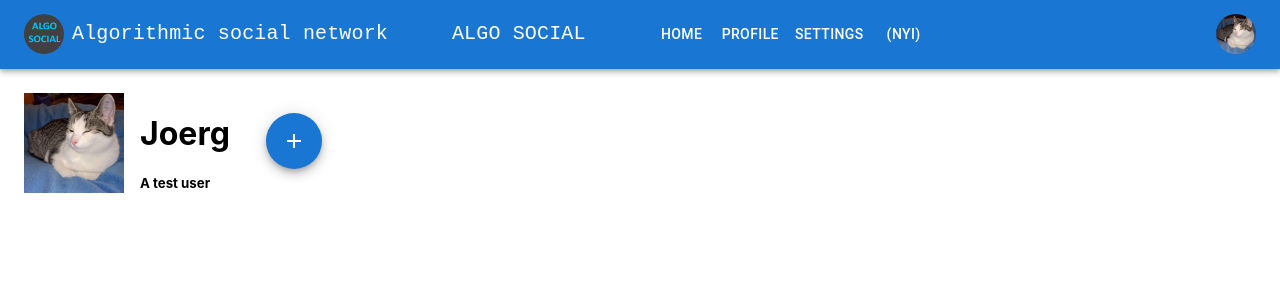
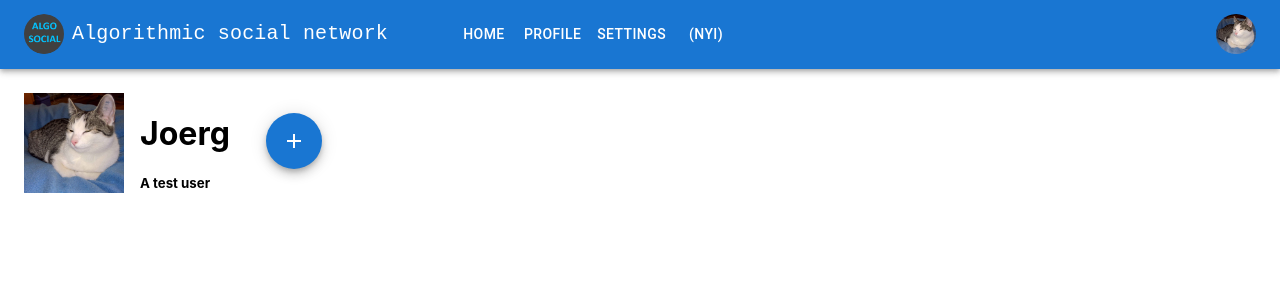
Before and after one commit to JoergSchmid/AlgoSocial, a React (Create React App) app: page / in a window 1280 px wide. Shown: the top 300 px of the page. Built offline with nearby package versions, Linux system fonts and the light colour scheme.

Commit message:
Refactor Navbar into multiple components for better readability.

```diff
--- a/src/NavBar/NavBar.tsx
+++ b/src/NavBar/NavBar.tsx
@@ -25,10 +25,9 @@ export default function NavBar({ avatar }: { avatar: string }) {
     setAnchorElUser(null);
   };
 
+  function LeftLogoWhenBig() {
     return (
-    <AppBar position="static">
-      <Container maxWidth="xl">
-        <Toolbar disableGutters>
+      <>
         <Avatar alt="Logo" src={logo} sx={{ display: { xs: 'none', md: 'flex' }, mr: 1 }} />
         <Typography
           variant="h6"
@@ -46,7 +45,12 @@ export default function NavBar({ avatar }: { avatar: string }) {
         >
           Algorithmic social network
         </Typography>
+      </>
+    );
+  }
 
+  function MenuButtonWhenSmall() {
+    return (
       <Box sx={{ flexGrow: 1, display: { xs: 'flex', md: 'none' } }}>
         <IconButton
           size="large"
@@ -83,7 +87,12 @@ export default function NavBar({ avatar }: { avatar: string }) {
           ))}
         </Menu>
       </Box>
-          <Avatar alt="Profile" src={logo} sx={{ display: { xs: 'flex', md: 'none' }, mr: 1 }} />
+    );
+  }
+
+  function TitleAndLogoWhenSmall() {
+    return (
+      <>
         <Typography
           variant="h6"
           noWrap
@@ -91,7 +100,7 @@ export default function NavBar({ avatar }: { avatar: string }) {
           href="/"
           sx={{
             mr: 8,
-              display: { xs: "none", md: "flex" },
+            display: { xs: "flex", md: "none" },
             fontFamily: "monospace",
             fontWeight: 200,
             color: "inherit",
@@ -100,6 +109,13 @@ export default function NavBar({ avatar }: { avatar: string }) {
         >
           ALGO SOCIAL
         </Typography>
+        <Avatar alt="Profile" src={logo} sx={{ display: { xs: 'flex', md: 'none' }, mr: 1 }} />
+      </>
+    );
+  }
+
+  function NavigationMenuWhenBig() {
+    return (
       <Box sx={{ flexGrow: 1, display: { xs: 'none', md: 'flex' } }}>
         {pages.map((page) => (
           <Button
@@ -111,7 +127,11 @@ export default function NavBar({ avatar }: { avatar: string }) {
           </Button>
         ))}
       </Box>
+    );
+  }
 
+  function RightProfileIcon() {
+    return (
       <Box sx={{ flexGrow: 0 }}>
         <Tooltip title="Open settings">
           <IconButton onClick={handleOpenUserMenu} sx={{ p: 0 }}>
@@ -141,6 +161,18 @@ export default function NavBar({ avatar }: { avatar: string }) {
           ))}
         </Menu>
       </Box>
+    );
+  }
+
+  return (
+    <AppBar position="static">
+      <Container maxWidth="xl">
+        <Toolbar disableGutters>
+          <LeftLogoWhenBig />
+          <MenuButtonWhenSmall />
+          <TitleAndLogoWhenSmall />
+          <NavigationMenuWhenBig />
+          <RightProfileIcon />
         </Toolbar>
       </Container>
     </AppBar>
```
Lines whose indentation alone changed are shown as unchanged.
